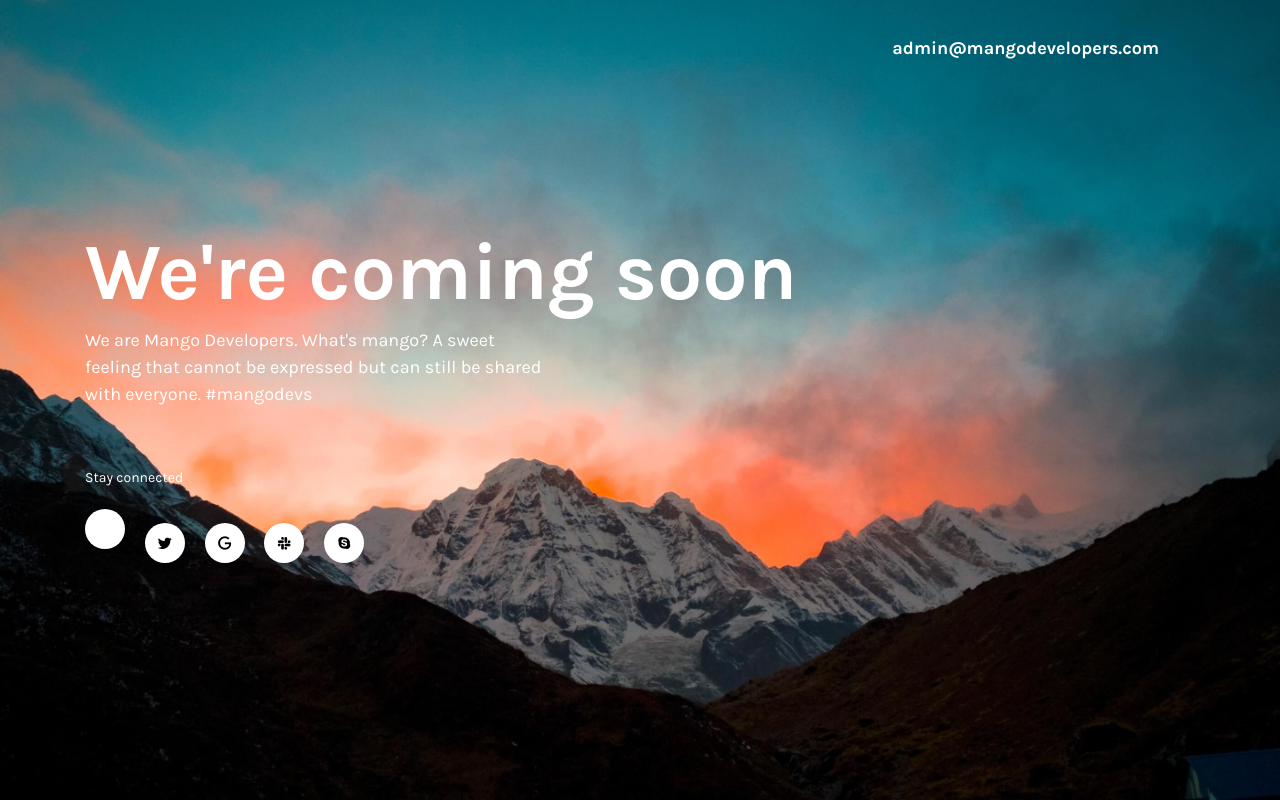
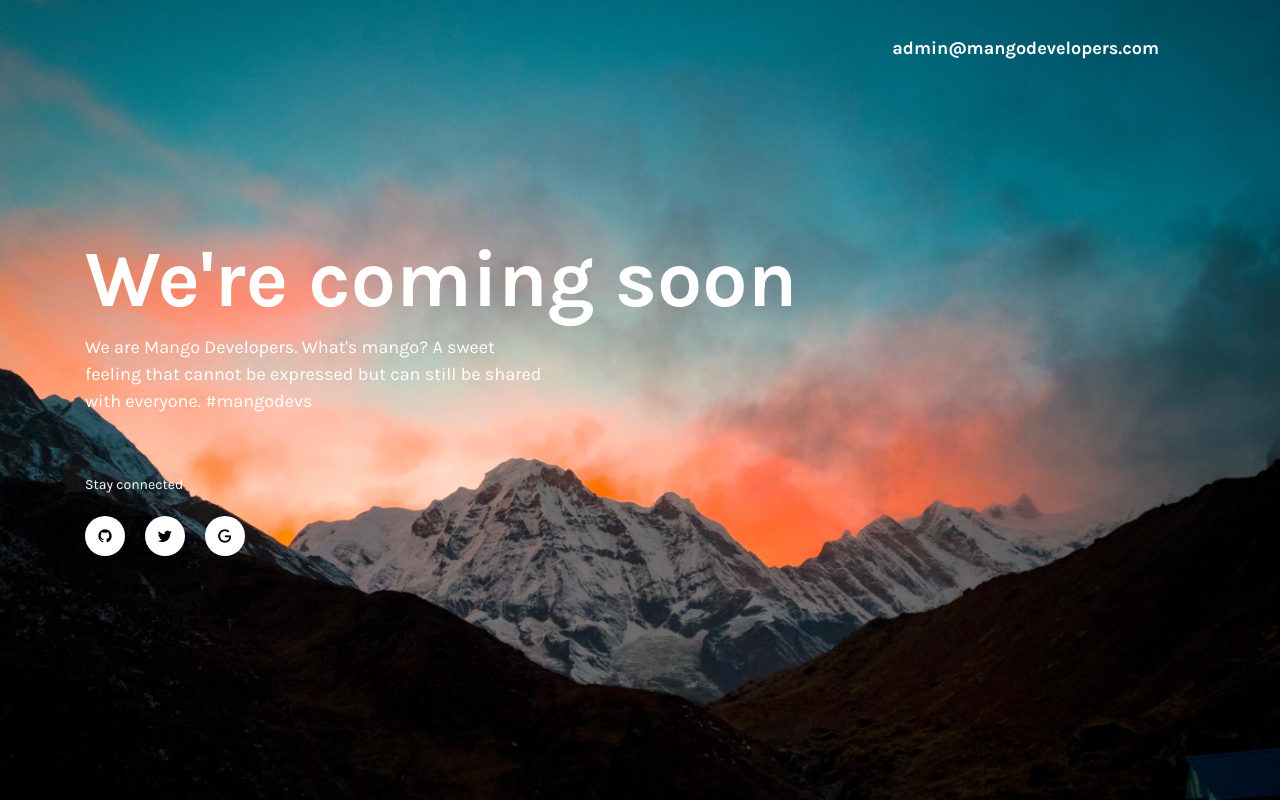
Before and after one commit to MangoDevelopers/mangodevelopers.github.io, a website: page index.html in a window 1280 px wide. Drawn offline with nearby package versions, Linux system fonts and the light colour scheme.

Commit message:
added gihub link

```diff
--- a/index.html
+++ b/index.html
@@ -35,11 +35,9 @@
             </p>
             <p>Stay connected</p>
             <nav class="footer-social-links">
-                <a href="#!" class="social-link"><i class="mdi mdi-facebook-box"></i></a>
+                <a href="https://github.com/mangodevelopers" class="social-link"><i class="mdi mdi-github"></i></a>
                 <a href="#!" class="social-link"><i class="mdi mdi-twitter"></i></a>
                 <a href="#!" class="social-link"><i class="mdi mdi-google"></i></a>
-                <a href="#!" class="social-link"><i class="mdi mdi-slack"></i></a>
-                <a href="#!" class="social-link"><i class="mdi mdi-skype"></i></a>
             </nav>
         </div>
     </main>
```
